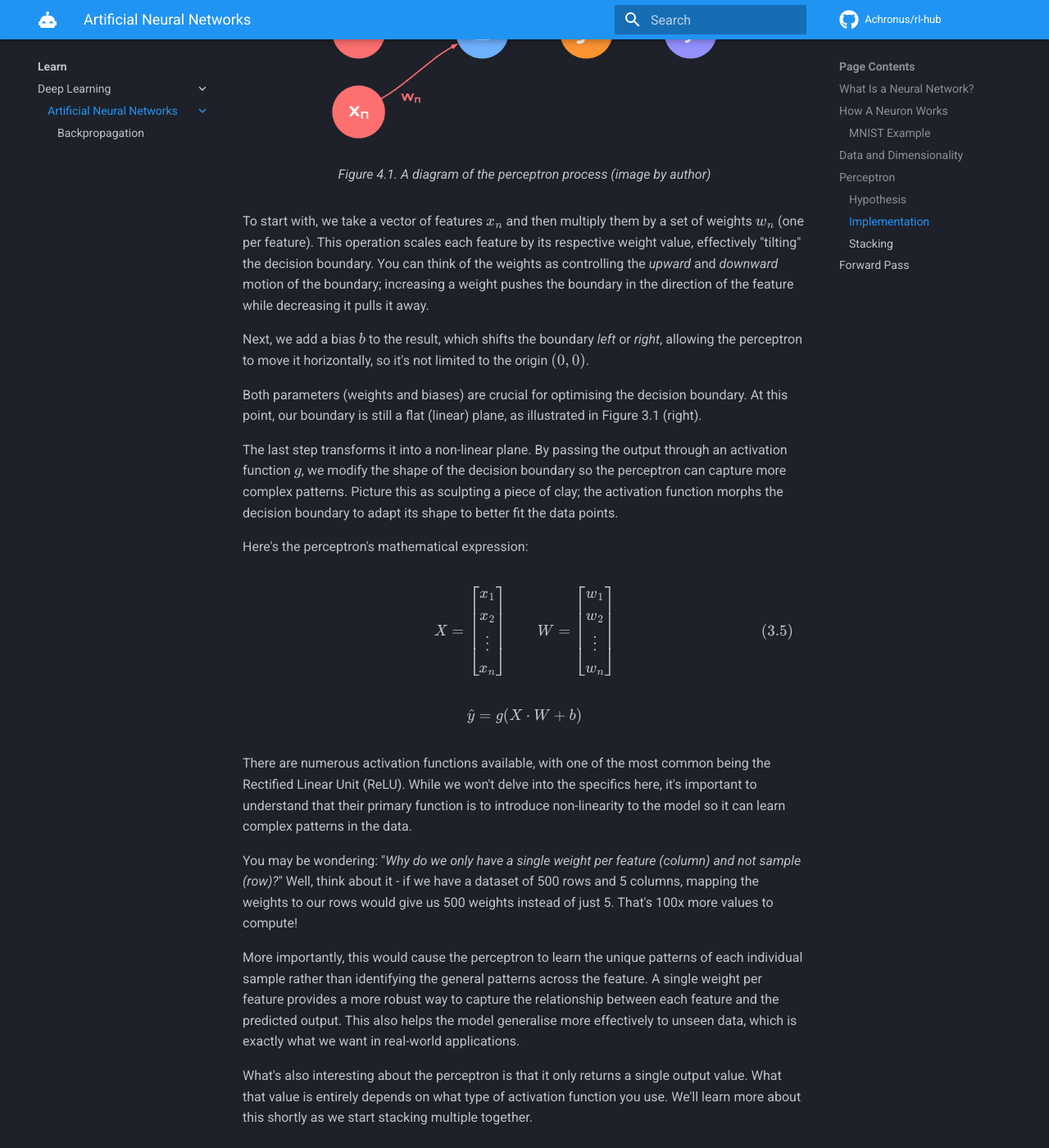
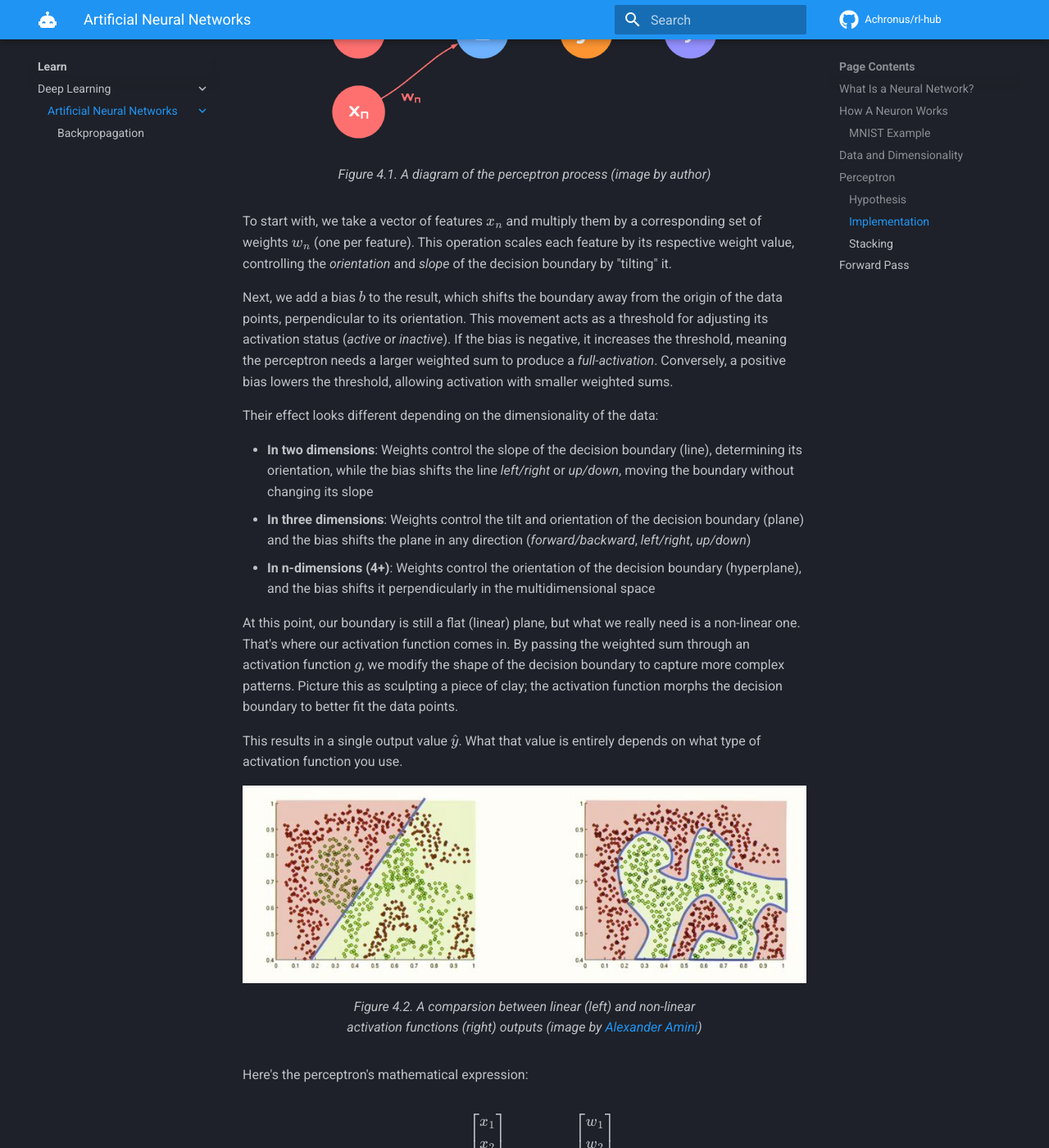
Before and after one commit to Achronus/rl-hub, an MkDocs documentation site: the page built from docs/learn/deep-learning/basics/index.md, in a window 1280 px wide and 1400 px high, scrolled down 8348 px. Shown: the whole window at 82% size. Built offline with MkDocs 1.6.1 and Material for MkDocs 9.7.7, drawn with Linux system fonts in a browser that asks for light colours; comment, search, counter and statistics services are not loaded; some of the changed text lies outside the part shown.

Commit message:
Update and add content to perceptron implementation section

```diff
--- a/docs/learn/deep-learning/basics/index.md
+++ b/docs/learn/deep-learning/basics/index.md
@@ -197,14 +197,24 @@ What if I told you this is exactly what a perceptron is? It's almost too good to
     <figcaption>Figure 4.1. A diagram of the perceptron process (image by author)</figcaption>
 </figure>
 
-To start with, we take a vector of features $x_n$ and then multiply them by a set of weights $w_n$ (one per feature). This operation scales each feature by its respective weight value, effectively "tilting" the decision boundary. You can think of the weights as controlling the *upward* and *downward* motion of the boundary; increasing a weight pushes the boundary in the direction of the feature while decreasing it pulls it away.
+To start with, we take a vector of features $x_n$ and multiply them by a corresponding set of weights $w_n$ (one per feature). This operation scales each feature by its respective weight value, controlling the *orientation* and *slope* of the decision boundary by "tilting" it.
 
-<!-- UPDATE ME, NEEDS THRESHOLD MENTION -->
-Next, we add a bias $b$ to the result, which shifts the boundary *left* or *right*, allowing the perceptron to move it horizontally, so it's not limited to the origin $(0, 0)$.
+Next, we add a bias $b$ to the result, which shifts the boundary away from the origin of the data points, perpendicular to its orientation. This movement acts as a threshold for adjusting its activation status (*active* or *inactive*). If the bias is negative, it increases the threshold, meaning the perceptron needs a larger weighted sum to produce a *full-activation*. Conversely, a positive bias lowers the threshold, allowing activation with smaller weighted sums.
 
-Both parameters (weights and biases) are crucial for optimising the decision boundary. At this point, our boundary is still a flat (linear) plane, as illustrated in Figure 3.1 (right).
+Their effect looks different depending on the dimensionality of the data:
 
-The last step transforms it into a non-linear plane. By passing the output through an activation function $g$, we modify the shape of the decision boundary so the perceptron can capture more complex patterns. Picture this as sculpting a piece of clay; the activation function morphs the decision boundary to adapt its shape to better fit the data points.
+- **In two dimensions**: Weights control the slope of the decision boundary (line), determining its orientation, while the bias shifts the line *left/right* or *up/down*, moving the boundary without changing its slope
+- **In three dimensions**: Weights control the tilt and orientation of the decision boundary (plane) and the bias shifts the plane in any direction (*forward/backward*, *left/right*, *up/down*)
+- **In n-dimensions (4+)**: Weights control the orientation of the decision boundary (hyperplane), and the bias shifts it perpendicularly in the multidimensional space
+
+At this point, our boundary is still a flat (linear) plane, but what we really need is a non-linear one. That's where our activation function comes in. By passing the weighted sum through an activation function $g$, we modify the shape of the decision boundary to capture more complex patterns. Picture this as sculpting a piece of clay; the activation function morphs the decision boundary to better fit the data points.
+
+This results in a single output value $\hat{y}$. What that value is entirely depends on what type of activation function you use.
+
+<figure markdown="span">
+    ![Linear vs Non-Linear](../../../assets/imgs/lin-vs-non.jpg)
+    <figcaption>Figure 4.2. A comparsion between linear (left) and non-linear activation functions (right) outputs (image by [Alexander Amini](https://youtu.be/ErnWZxJovaM?si=r1ImQW-7EUPwPXVe&t=1464))</figcaption>
+</figure>
 
 Here's the perceptron's mathematical expression:
 
@@ -234,9 +244,10 @@ You may be wondering: "*Why do we only have a single weight per feature (column)
 
 More importantly, this would cause the perceptron to learn the unique patterns of each individual sample rather than identifying the general patterns across the feature. A single weight per feature provides a more robust way to capture the relationship between each feature and the predicted output. This also helps the model generalise more effectively to unseen data, which is exactly what we want in real-world applications.
 
-What's also interesting about the perceptron is that it only returns a single output value. What that value is entirely depends on what type of activation function you use. We'll learn more about this shortly as we start stacking multiple together.
+So, in essence, all a perceptron is doing is optimising a decision boundary using a set of parameters (weights and biases) around the input data. It's remarkable how such a simple mechanism can be so powerful, particularly when combining it with other perceptrons. Let's explore that next.
 
 ### Stacking
 
 
+
 ## Forward Pass
```
Also changed, not shown: docs/assets/imgs/lin-vs-non.jpg (added).
